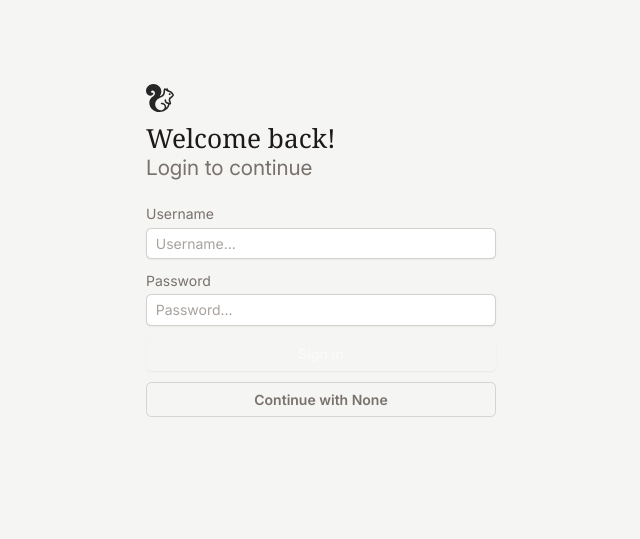
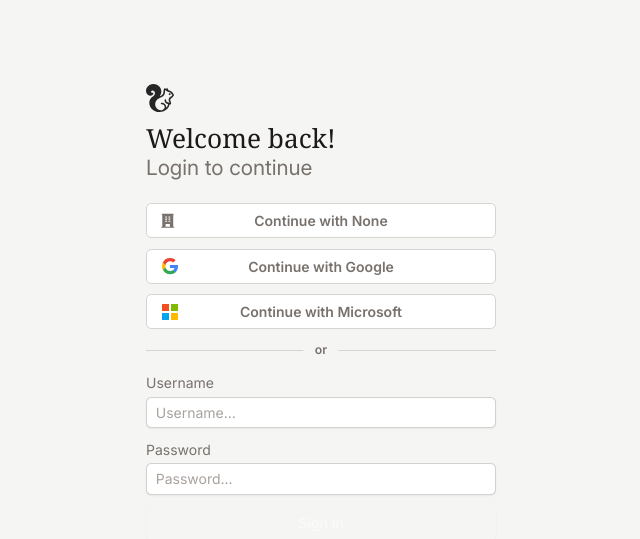
Before and after one commit to promptpanel/promptpanel, a Django app: page /login/ in a window 1280 px wide. Shown: the top 539 px of the page, without its empty margins (319-959 px from the left). Run offline with Django 4.2, Linux system fonts and the light colour scheme; tables that the repository leaves empty hold one stand-in row (values such as "Sample post").

Commit message:
Added Google / Microsoft SSO

```diff
--- a/promptpanel/context_processors.py
+++ b/promptpanel/context_processors.py
@@ -24,6 +24,10 @@
             "env_user_signup_activate": os.getenv("PROMPT_USER_SIGNUP_ACTIVATE")
             == "ENABLED",
             "env_password_reset": os.getenv("PROMPT_USER_RESET_PASSWORD") == "ENABLED",
+            "env_google_oauth": os.getenv("PROMPT_GOOGLE_CLIENT_ID") != "DISABLED",
+            "env_microsoft_oauth": os.getenv("PROMPT_MICROSOFT_CLIENT_ID")
+            != "DISABLED",
+            "env_oidc": os.getenv("PROMPT_OIDC_CLIENT_ID") != "DISABLED",
             "env_oidc_display": os.getenv("PROMPT_OIDC_DISPLAY_NAME"),
             "env_ollama": os.getenv("PROMPT_OLLAMA_HOST") != "DISABLED",
             "user_id": user.id,
@@ -49,6 +53,10 @@
             "env_user_signup_activate": os.getenv("PROMPT_USER_SIGNUP_ACTIVATE")
             == "ENABLED",
             "env_password_reset": os.getenv("PROMPT_USER_RESET_PASSWORD") == "ENABLED",
+            "env_google_oauth": os.getenv("PROMPT_GOOGLE_CLIENT_ID") != "DISABLED",
+            "env_microsoft_oauth": os.getenv("PROMPT_MICROSOFT_CLIENT_ID")
+            != "DISABLED",
+            "env_oidc": os.getenv("PROMPT_OIDC_CLIENT_ID") != "DISABLED",
             "env_oidc_display": os.getenv("PROMPT_OIDC_DISPLAY_NAME"),
             "env_ollama": os.getenv("PROMPT_OLLAMA_HOST") != "DISABLED",
         }
--- a/promptpanel/urls.py
+++ b/promptpanel/urls.py
@@ -22,6 +22,10 @@
     path("signup/", user_views.user_signup, name="view_user_signup"),
     path("oauth/login/", user_views.oauth_login, name="view_oauth_login"),
     path("oauth/callback/", user_views.oauth_callback, name="view_oauth_callback"),
+    path("google/login/", user_views.google_login, name="view_google_login"),
+    path("google/callback/", user_views.google_callback, name="view_google_callback"),
+    path("microsoft/login/", user_views.microsoft_login, name="view_google_login"),
+    path("microsoft/callback/", user_views.microsoft_callback, name="view_microsoft_callback"),
     ## System settings
     path("system/", user_views.system, name="view_system"),
     path("system/ollama/", user_views.ollama_model, name="view_ollama"),
--- a/user/templates/login.html
+++ b/user/templates/login.html
@@ -99,6 +99,33 @@
       });
     </script>
 
+    {% if env_oidc or env_google_oauth or env_microsoft_oauth %}
+    <div class="space-y-3">
+      {% if env_oidc %}
+        <a href="/oauth/login" class="relative flex items-center justify-center font-semibold text-stone-500 bg-white px-2.5 h-10 rounded-md transition duration-500 border border-stone-300 hover:shadow hover:text-stone-800">
+          <svg class="absolute left-3.5 w-5 h-5" stroke="currentColor" fill="currentColor" stroke-width="0" viewBox="0 0 24 24" aria-hidden="true" height="1em" width="1em" xmlns="http://www.w3.org/2000/svg"><path fill-rule="evenodd" d="M4.5 2.25a.75.75 0 0 0 0 1.5v16.5h-.75a.75.75 0 0 0 0 1.5h16.5a.75.75 0 0 0 0-1.5h-.75V3.75a.75.75 0 0 0 0-1.5h-15ZM9 6a.75.75 0 0 0 0 1.5h1.5a.75.75 0 0 0 0-1.5H9Zm-.75 3.75A.75.75 0 0 1 9 9h1.5a.75.75 0 0 1 0 1.5H9a.75.75 0 0 1-.75-.75ZM9 12a.75.75 0 0 0 0 1.5h1.5a.75.75 0 0 0 0-1.5H9Zm3.75-5.25A.75.75 0 0 1 13.5 6H15a.75.75 0 0 1 0 1.5h-1.5a.75.75 0 0 1-.75-.75ZM13.5 9a.75.75 0 0 0 0 1.5H15A.75.75 0 0 0 15 9h-1.5Zm-.75 3.75a.75.75 0 0 1 .75-.75H15a.75.75 0 0 1 0 1.5h-1.5a.75.75 0 0 1-.75-.75ZM9 19.5v-2.25a.75.75 0 0 1 .75-.75h4.5a.75.75 0 0 1 .75.75v2.25a.75.75 0 0 1-.75.75h-4.5A.75.75 0 0 1 9 19.5Z" clip-rule="evenodd"></path></svg>
+          Continue with {% if env_oidc_display == "DISABLED" %}OIDC{% else %}{{ env_oidc_display }}{% endif %}
+        </a>
+      {% endif %}
+      {% if env_google_oauth %}
+        <a href="/google/login" class="relative flex items-center justify-center font-semibold text-stone-500 bg-white px-2.5 h-10 rounded-md transition duration-500 border border-stone-300 hover:shadow hover:text-stone-800">
+          <svg class="absolute left-3" xmlns="http://www.w3.org/2000/svg" width="24" height="24" fill="none" viewBox="0 0 24 24"><path fill="#4285F4" fill-rule="evenodd" d="M12 11v3h4.5c-.19 1.02-.711 1.742-1.575 2.32v2.048h2.637c1.543-1.42 2.433-3.513 2.433-5.998 0-.465-.096-1.352-.096-1.352L12 11Z" clip-rule="evenodd"></path><path fill="#34A853" fill-rule="evenodd" d="M12.161 20.346c2.203 0 4.05-.731 5.401-1.978l-2.637-2.047c-.731.49-1.666.779-2.764.779-2.126 0-3.925-1.436-4.566-3.365H4.868v2.115a8.158 8.158 0 0 0 7.293 4.496Z" clip-rule="evenodd"></path><path fill="#FBBC04" fill-rule="evenodd" d="M7.595 13.735a4.905 4.905 0 0 1-.256-1.55c0-.538.092-1.061.256-1.551V8.52H4.868A8.158 8.158 0 0 0 4 12.185c0 1.316.315 2.563.868 3.665l2.727-2.115Z" clip-rule="evenodd"></path><path fill="#EA4335" fill-rule="evenodd" d="M12.161 7.27c1.198 0 2.274.411 3.12 1.22l2.34-2.34c-1.413-1.318-3.26-2.126-5.46-2.126A8.158 8.158 0 0 0 4.868 8.52l2.727 2.114c.641-1.929 2.44-3.365 4.566-3.365Z" clip-rule="evenodd"></path></svg>
+          Continue with Google
+        </a>
+      {% endif %}
+      {% if env_microsoft_oauth %}
+        <a href="/microsoft/login" class="relative flex items-center justify-center font-semibold text-stone-500 bg-white px-2.5 h-10 rounded-md transition duration-500 border border-stone-300 hover:shadow hover:text-stone-800">
+          <svg class="absolute left-3" xmlns="http://www.w3.org/2000/svg" width="24" height="24" fill="none" viewBox="0 0 24 24"><path fill="#F25022" d="M4 4h7v7H4z"></path><path fill="#7FBA00" d="M13 4h7v7h-7z"></path><path fill="#FFB900" d="M13 13h7v7h-7z"></path><path fill="#00A4EF" d="M4 13h7v7H4z"></path></svg>
+          Continue with Microsoft
+        </a>
+      {% endif %}
+    </div>
+    <div class="relative">
+      <p class="absolute -top-3 left-1/2 transform -translate-x-1/2 bg-stone-100 w-10 py-0.5 text-sm font-semibold text-stone-500 text-center">or</p>
+      <hr class="my-6 border-stone-300" />
+    </div>
+    {% endif %}
+
     <form class="mb-3" @submit.prevent="$store.loginStore.loginUser()">
       <div class="mb-3">
         <label for="username" class="block text-stone-500 mb-1">Username</label>
@@ -112,16 +139,13 @@
     </form>
 
     <div class="space-y-3">
-      {% if env_oidc_display != "DISABLED" %}
-      <a href="/oauth/login" class="flex items-center justify-center font-semibold text-stone-500 px-2.5 h-10 rounded-md transition duration-500 border border-stone-300 hover:bg-stone-200 hover:text-stone-800 focus:bg-stone-300"> Continue with {{ env_oidc_display }} </a>
-      {% endif %} {% if env_user_signup %}
+      {% if env_user_signup %}
       <a href="/signup/" class="mt-3 mb-3 flex items-center justify-center font-semibold text-stone-500 px-2.5 h-10 rounded-md transition duration-500 border border-stone-300 hover:bg-stone-200 hover:text-stone-800 focus:bg-stone-300"> Sign up with Email </a>
-      {% endif %} {% if env_password_reset %}
+      {% endif %}
+      {% if env_password_reset %}
       <a href="/reset_password_request/" class="mb-1 ml-auto w-max flex items-center justify-center font-semibold text-primary px-2.5 h-10 rounded-md transition duration-500 hover:bg-primary/10"> Reset Password </a>
       {% endif %}
     </div>
-
-    <!-- <p class="text-stone-500">Need a new account? <a class="font-semibold text-emerald-600 hover:text-emerald-800" href="#!">Sign up</a> here.</p> -->
   </div>
 </div>
 
@@ -139,7 +163,8 @@
     }
   });
 </script>
-{% endif %} {% if not env_user_signup_activate %}
+{% endif %}
+{% if not env_user_signup_activate %}
 <script>
   document.addEventListener("DOMContentLoaded", () => {
     const urlParams = new URLSearchParams(window.location.search);
--- a/user/templates/profile.html
+++ b/user/templates/profile.html
@@ -26,7 +26,7 @@
           <input x-model="username" @input.debounce="checkUser()" type="username" disabled id="username" name="username" placeholder="Username..." class="cursor-not-allowed w-full px-2.5 h-9 py-1 rounded-md bg-stone-100 border border-transparent outline-none transition text-stone-500" />
         </div>
         <div class="mb-1">
-          <label for="email" class="block text-stone-500 mb-1">Email Test</label>
+          <label for="email" class="block text-stone-500 mb-1">Email</label>
           <input x-model="email" @input.debounce="checkUser()" type="email" disabled id="email" name="email" placeholder="Email..." class="cursor-not-allowed w-full px-2.5 h-9 py-1 rounded-md bg-stone-100 border border-transparent outline-none transition text-stone-500" />
           <!-- <input x-model="email" @input.debounce="checkUser()" type="email" required id="email" name="email" placeholder="Email..." class="cursor-text w-full px-2.5 h-9 py-1 rounded-md bg-white shadow-sm border border-stone-400/50 outline-none transition placeholder:text-stone-400 hover:border-stone-400/70 hover:shadow focus:bg-white focus:border-primary focus:ring-2 focus:ring-primary/10" /> -->
         </div>
--- a/user/views.py
+++ b/user/views.py
@@ -26,6 +26,25 @@
 userinfo_url = os.getenv("PROMPT_OIDC_USERINFO_URL", "DISABLED")
 client_kwargs_str = os.getenv("PROMPT_OIDC_KWARGS", "DISABLED")
 
+# Google OAuth env vars
+google_client_id = os.getenv("PROMPT_GOOGLE_CLIENT_ID", "DISABLED")
+google_client_secret = os.getenv("PROMPT_GOOGLE_CLIENT_SECRET", "DISABLED")
+google_authorize_url = "https://accounts.google.com/o/oauth2/auth"
+google_access_token_url = "https://oauth2.googleapis.com/token"
+google_userinfo_url = "https://www.googleapis.com/oauth2/v3/userinfo"
+
+# Microsoft OAuth env vars
+microsoft_tenant_id = os.getenv("PROMPT_MICROSOFT_TENANT_ID", "DISABLED")
+microsoft_client_id = os.getenv("PROMPT_MICROSOFT_CLIENT_ID", "DISABLED")
+microsoft_client_secret = os.getenv("PROMPT_MICROSOFT_CLIENT_SECRET", "DISABLED")
+microsoft_authorize_url = (
+    "https://login.microsoftonline.com/common/oauth2/v2.0/authorize"
+)
+microsoft_access_token_url = (
+    "https://login.microsoftonline.com/common/oauth2/v2.0/token"
+)
+microsoft_userinfo_url = "https://graph.microsoft.com/v1.0/me"
+
 # Parse client_kwargs
 try:
     client_kwargs = (
@@ -34,7 +53,7 @@
 except json.JSONDecodeError:
     client_kwargs = {}
 
-# Register general oauth
+# Register General OAuth
 if all(
     value != "DISABLED"
     for value in [client_id, client_secret, authorize_url, access_token_url]
@@ -46,6 +65,32 @@
         authorize_url=authorize_url,
         access_token_url=access_token_url,
         client_kwargs=client_kwargs,
+    )
+# Register Google OAuth
+if google_client_id != "DISABLED" and google_client_secret != "DISABLED":
+    oauth.register(
+        name="google",
+        client_id=google_client_id,
+        client_secret=google_client_secret,
+        server_metadata_url="https://accounts.google.com/.well-known/openid-configuration",
+        client_kwargs={
+            "scope": "openid email profile",
+            "token_endpoint_auth_method": "client_secret_post",
+        },
+    )
+
+
+# Register Microsoft OAuth
+if microsoft_client_id != "DISABLED" and microsoft_client_secret != "DISABLED":
+    oauth.register(
+        name="microsoft",
+        client_id=microsoft_client_id,
+        client_secret=microsoft_client_secret,
+        server_metadata_url=f"https://login.microsoftonline.com/{microsoft_tenant_id}/v2.0/.well-known/openid-configuration",
+        client_kwargs={
+            "scope": "openid email profile User.Read",
+            "token_endpoint_auth_method": "client_secret_post",
+        },
     )
 
 
@@ -169,35 +214,100 @@
         return response
 
 
+def google_login(request):
+    try:
+        if google_client_id == "DISABLED" or google_client_secret == "DISABLED":
+            logger.error("Google OAuth configuration variables are disabled.")
+            return HttpResponseRedirect(f"/login/?oauth_failed_login=true")
+
+        redirect_uri = request.build_absolute_uri(reverse("view_google_callback"))
+        return oauth.google.authorize_redirect(request, redirect_uri)
+    except Exception as e:
+        logger.error(str(e), exc_info=True)
+        return HttpResponseRedirect(f"/login/?oauth_failed_login=true")
+
+
+def microsoft_login(request):
+    try:
+        if microsoft_client_id == "DISABLED" or microsoft_client_secret == "DISABLED":
+            logger.error("Microsoft OAuth configuration variables are disabled.")
+            return HttpResponseRedirect(f"/login/?oauth_failed_login=true")
+
+        redirect_uri = request.build_absolute_uri(reverse("view_microsoft_callback"))
+        return oauth.microsoft.authorize_redirect(request, redirect_uri)
+    except Exception as e:
+        logger.error(str(e), exc_info=True)
+        return HttpResponseRedirect(f"/login/?oauth_failed_login=true")
+
+
 def oauth_login(request):
     try:
-        if (
-            any(
-                value == "DISABLED"
-                for value in [
-                    client_id,
-                    client_secret,
-                    authorize_url,
-                    access_token_url,
-                    userinfo_url,
-                ]
-            )
-            or client_kwargs == "DISABLED"
+        if any(
+            value == "DISABLED"
+            for value in [
+                client_id,
+                client_secret,
+                authorize_url,
+                access_token_url,
+                userinfo_url,
+                client_kwargs,
+            ]
         ):
             logger.error("One or more configuration variables for OAuth are disabled.")
             return HttpResponseRedirect(f"/login/?oauth_failed_login=true")
-
-        # Parse client_kwargs only if it's not disabled
-        if client_kwargs != "DISABLED":
-            client_kwargs = json.loads(client_kwargs)
-        else:
-            client_kwargs = {}
-
-        redirect_uri = request.build_absolute_uri(reverse("oauth_callback"))
+        redirect_uri = request.build_absolute_uri(reverse("view_oauth_callback"))
         return oauth.oauth_provider.authorize_redirect(request, redirect_uri)
     except Exception as e:
         logger.error(str(e), exc_info=True)
         return HttpResponseRedirect(f"/login/?oauth_failed_login=true")
+
+
+def oauth_user_handler(email):
+    # User exists - login and push to app
+    try:
+        user = User.objects.get(email=email)
+        if user.is_active:
+            access_token = generate_jwt_login(user, None, "access")
+            refresh_token = generate_jwt_login(user, None, "refresh")
+            response = HttpResponseRedirect("/app/")
+            response.set_cookie("authToken", access_token, httponly=True, path="/")
+            response.set_cookie("refreshToken", refresh_token, httponly=True, path="/")
+            return response
+        else:
+            logger.error("OAuth error: User's PromptPanel account is deactivated.")
+            return HttpResponseRedirect(f"/login/?oauth_failed_callback=true")
+    # No user exists - create and onboard
+    except User.DoesNotExist:
+        # Check if email is allowed before creating
+        allowed_endings = os.getenv("PROMPT_USER_ALLOWED_DOMAINS", "")
+        allowed_endings = [
+            ending.strip().lower()
+            for ending in allowed_endings.split(",")
+            if ending.strip()
+        ]
+        if allowed_endings and not any(
+            email.endswith(ending) for ending in allowed_endings
+        ):
+            logger.error(
+                f"OAuth error: Email '{email}' does not end with any allowed domains or emails."
+            )
+            return HttpResponseRedirect(f"/login/?oauth_failed_domain=true")
+        # Create user
+        user = User.objects.create(username=email, email=email)
+        user.set_unusable_password()
+        user.save()
+        if user.is_active:
+            access_token = generate_jwt_login(user, None, "access")
+            refresh_token = generate_jwt_login(user, None, "refresh")
+            response = HttpResponseRedirect("/onboarding/first/")
+            response.set_cookie("authToken", access_token, httponly=True, path="/")
+            response.set_cookie("refreshToken", refresh_token, httponly=True, path="/")
+            return response
+        else:
+            return JsonResponse(
+                {"status": "error", "message": "New account is not active"},
+                status=403,
+            )
 
 
 def oauth_callback(request):
@@ -219,55 +329,43 @@
         if not email:
             logger.error("OAuth error: User info or email not found in user info.")
             return HttpResponseRedirect(f"/login/?oauth_failed_callback=true")
-        # User exists - login and push to app
-        try:
-            user = User.objects.get(email=email)
-            if user.is_active:
-                access_token = generate_jwt_login(user, None, "access")
-                refresh_token = generate_jwt_login(user, None, "refresh")
-                response = HttpResponseRedirect("/app/")
-                response.set_cookie("authToken", access_token, httponly=True, path="/")
-                response.set_cookie(
-                    "refreshToken", refresh_token, httponly=True, path="/"
-                )
-                return response
-            else:
-                logger.error("OAuth error: User's PromptPanel account is deactivated.")
-                return HttpResponseRedirect(f"/login/?oauth_failed_callback=true")
-        # No user exists - create and onboard
-        except User.DoesNotExist:
-            # Check if email is allowed before creating
-            allowed_endings = os.getenv("PROMPT_USER_ALLOWED_DOMAINS", "")
-            allowed_endings = [
-                ending.strip().lower()
-                for ending in allowed_endings.split(",")
-                if ending.strip()
-            ]
-            if allowed_endings and not any(
-                email.endswith(ending) for ending in allowed_endings
-            ):
-                logger.error(
-                    f"OAuth error: Email '{email}' does not end with any allowed domains or emails."
-                )
-                return HttpResponseRedirect(f"/login/?oauth_failed_domain=true")
-            # Create user
-            user = User.objects.create(username=email, email=email)
-            user.set_unusable_password()
-            user.save()
-            if user.is_active:
-                access_token = generate_jwt_login(user, None, "access")
-                refresh_token = generate_jwt_login(user, None, "refresh")
-                response = HttpResponseRedirect("/onboarding/first/")
-                response.set_cookie("authToken", access_token, httponly=True, path="/")
-                response.set_cookie(
-                    "refreshToken", refresh_token, httponly=True, path="/"
-                )
-                return response
-            else:
-                return JsonResponse(
-                    {"status": "error", "message": "New account is not active"},
-                    status=403,
-                )
+        return oauth_user_handler(email)
     except Exception as e:
         logger.error(str(e), exc_info=True)
         return HttpResponseRedirect(f"/login/?oauth_failed_callback=true")
+
+
+def google_callback(request):
+    try:
+        token = oauth.google.authorize_access_token(request)
+        userinfo = oauth.google.get(google_userinfo_url, token=token).json()
+        email = userinfo.get("email")
+
+        if not email:
+            logger.error("Google OAuth error: Email not found in user info.")
+            return HttpResponseRedirect(f"/login/?oauth_failed_callback=true")
+
+        return oauth_user_handler(email)
+
+    except Exception as e:
+        logger.error(str(e), exc_info=True)
+        return HttpResponseRedirect(f"/login/?oauth_failed_callback=true")
+
+
+def microsoft_callback(request):
+    try:
+        token = oauth.microsoft.authorize_access_token(request)
+        resp = oauth.microsoft.get(microsoft_userinfo_url, token=token)
+        userinfo = resp.json()
+        logger.info(userinfo)
+        email = userinfo.get("mail") or userinfo.get("userPrincipalName")
+
+        if not email:
+            logger.error("Microsoft OAuth error: Email not found in user info.")
+            return HttpResponseRedirect(f"/login/?oauth_failed_callback=true")
+
+        return oauth_user_handler(email)
+
+    except Exception as e:
+        logger.error(str(e), exc_info=True)
+        return HttpResponseRedirect(f"/login/?oauth_failed_callback=true")
```
Also changed, not shown: 1 other file.
